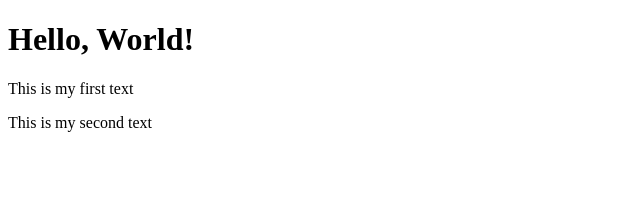
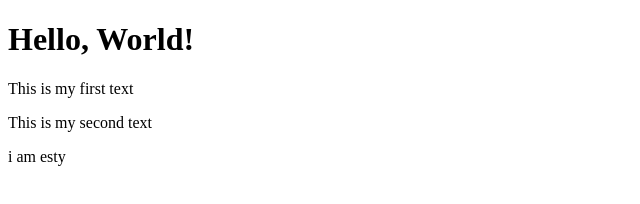
Before and after one commit to Rachel5803/tring_conflict, a plain HTML site: page index.html in a window 1280 px wide. Shown: the full height of the page, 0-640 px from the left. Drawn offline with Linux system fonts and the light colour scheme.

Commit message:
esty add line to index

```diff
--- a/index.html
+++ b/index.html
@@ -10,5 +10,6 @@
     <h1 id="msg"></h1>
     <p>This is my first text</p>
     <p>This is my second text</p>
+    <p>i am esty</p>
 </body>
 </html>
```
